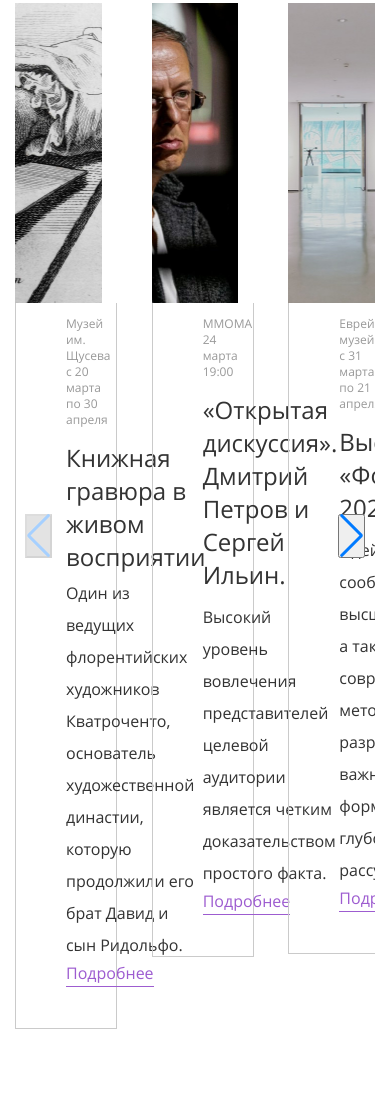
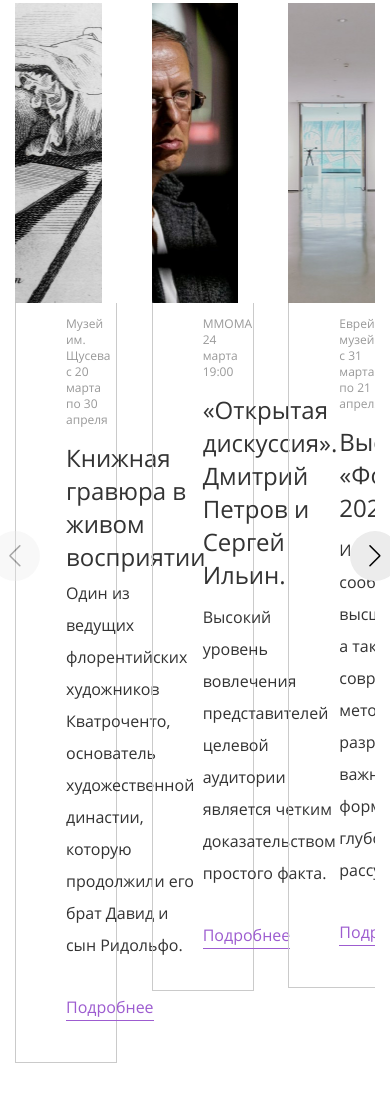
Before and after one commit to max-konokhov/blanchard, a plain HTML site: page index.html in a window 390 px wide. Shown: the part 3350-4450 px from the top of the page. Drawn offline with Linux system fonts and the light colour scheme.

Commit message:
доверстал события, без адаптива

```diff
--- a/css/_events.css
+++ b/css/_events.css
@@ -13,6 +13,64 @@
     position: relative;
 }
 
+.events__btn-nav {
+    position: absolute;
+    top: 50%;
+    width: 50px;
+    height: 50px;
+    padding: 0;
+    border-radius: 50%;
+    background-color: var(--grey-ultra-light-two);
+    border: none;
+    transition-property: background-color, outline, opacity;
+    transition-duration: 0.25s;
+    transition-timing-function: ease;
+}
+
+.events__btn-nav::after {
+    font-size: 22px;
+    color: var(--black);
+}
+.events__btn-nav--prev {
+    left: -25px;
+}
+
+.events__btn-nav--next {
+    right: -25px;
+}
+
+.events__btn-nav:hover {
+    background-color: var(--violet-super-lite);
+}
+
+.events__btn-nav:focus {
+    outline: 2px solid var(--violet-middle);
+}
+
+.events__btn-nav:active {
+    background-color: var(--violet-super-lite);
+    outline: 2px solid var(--violet-middle);
+}
+
+
+
+
+
+/* .events__btn-nav-span {
+    display: inline-block;
+    width: 12px;
+    height: 12px;
+    border-color: var(--black);
+}
+
+.events__btn-nav-span--prev {
+    border-bottom: 1px solid var(--black);
+    border-left: 1px solid var(--black);
+    transform: rotate(45deg);
+} */
+
+
+
 
 
 
@@ -20,10 +78,17 @@
     overflow: hidden;
 }
 
-.e-slide {
-
+.events__wrap-list {
+    box-sizing: border-box;
 }
 
+/* .e-slide {
+    min-height: 700px;
+} */
+
+.e-slide:focus {
+    outline: none;
+}
 
 .e-slide__image-box {
     min-height: 300px;
@@ -51,8 +116,8 @@
     min-height: 400px;
     flex-direction: column;
     align-items: start;
-    padding: 13px 50px 41px 50px;
-    box-sizing: border-box;
+    padding: 13px 50px 39px 50px;
+    /* box-sizing: border-box; */
     border:1px solid var(--grey-ultra-light);
     border-top: none;
 }
@@ -82,15 +147,15 @@
     margin: 0;
 }
 
-
-.e-slide__link {
+.e-slide__bottom {
     margin-top: auto;
-    line-height: 25px;
-    border-bottom: 1px solid var(--violet-middle);
-    color: var(--violet-middle);
+    padding-top: 30px;
 }
 
-.e-slide__btn-nav--prev,
-.e-slide__btn-nav--next {
-    top: calc(50% + 40px);
+/* .e-slide__link {
+    line-height: 25px;
+} */
+
+.e-slide__link-text {
+    position: relative;
 }
--- a/css/_global.css
+++ b/css/_global.css
@@ -169,6 +169,7 @@ body {
 }
 
 /* Общий класс для состояний ссылок 1-го типа */
+/* поправить по возможности */
 .effect-link-1 {
     position: relative;
     transition: color var(--short);
@@ -210,6 +211,74 @@ body {
     opacity: 0;
 }
 
+/* Общий класс для состояний ссылок 2-го типа */
+.effect-link-2 {
+    position: relative;
+    color: var(--violet-middle);
+	transition: color var(--short);
+}
+
+/* Заливка */
+.effect-link-2::before {
+    position: absolute;
+    content: '';
+    left: -8px;
+    right: -8px;
+    top: -5px;
+    bottom: -8px;
+    background-color: var(--violet-middle);
+    opacity: 0;
+    transition: opacity var(--short);
+}
+
+/* Подчеркивание */
+.effect-link-2::after {
+	position: absolute;
+    content: '';
+	top: 0;
+    left: 0;
+    right: 0;
+    bottom: -3px;
+	border-bottom: 1px solid var(--violet-middle);
+    transition: border-color var(--short);
+}
+
+/* HOVER */
+.effect-link-2:hover {
+    color: var(--violet-dark);
+}
+
+.effect-link-2:hover::after {
+	border-color: var(--violet-dark);
+}
+
+/* FOCUS */
+.effect-link-2:focus {
+    outline: none;
+}
+
+.effect-link-2:focus:not(:hover):not(:active) {
+    color: var(--white);
+}
+
+.effect-link-2:focus:not(:hover):not(:active)::before {
+    opacity: 1;
+}
+
+.effect-link-2:focus:not(:hover):not(:active)::after{
+    border-color: var(--white);;
+}
+
+/* ACTIVE */
+.effect-link-2:active {
+    color: var(--dark);
+}
+.effect-link-2:active::after {
+	border-color: var(--dark);
+}
+
+
+/* Общий класс для состояний кнопок 1-го типа */
 .effect-btn-1 {
 	border: none;
     padding: 0;
@@ -233,6 +302,8 @@ body {
 .effect-btn-1:active {
 	color: var(--violet-dark);
 }
+
+
 
 .main {
 	background-color: var(--bg-color-main);
--- a/index.html
+++ b/index.html
@@ -929,8 +929,12 @@
                 <div class="events__content">
 
                     <!-- Навигация по слайдам -->
-                    <button class="events__btn-nav swiper-button-prev events__btn-nav--prev"></button>
-                    <button class="events__btn-nav swiper-button-next events__btn-nav--next"></button>
+                    <button class="events__btn-nav swiper-button-prev events__btn-nav--prev">
+                        <!-- <span class="events__btn-nav-span events__btn-nav-span--prev"></span> -->
+                    </button>
+                    <button class="events__btn-nav swiper-button-next events__btn-nav--next">
+                        <!-- <span class="events__btn-nav-span events__btn-nav-span--next"></span> -->
+                    </button>
 
                     <!-- Слайдер карточек событий -->
                     <div class="events__swiper swiper-container">
@@ -939,6 +943,7 @@
                         <ul class="events__wrap-list swiper-wrapper list-reset">
 
                             <!-- Слайды (E-SLIDE) -->
+
                             <!-- Слайд №1 -->
                             <li class="events__item swiper-slide e-slide events__item--1">
                                 <div class="e-slide__image-box e-slide__image-box--1"></div>
@@ -947,7 +952,11 @@
                                     <span class="e-slide__label e-slide__label--time">с 20 марта по 30 апреля</span>
                                     <h3 class="e-slide__header header-third-lvl header-layout-bug">Книжная гравюра в живом восприятии</h3>
                                     <p class="e-slide__descr">Один из ведущих флорентийских художников Кватроченто, основатель художественной династии, которую продолжили его брат Давид и сын Ридольфо.</p>
-                                    <a href="#" class="e-slide__link"><span class="e-slide__link-text">Подробнее</span></a>
+                                    <div class="e-slide__bottom">
+                                        <a href="#" class="e-slide__link effect-link-2">
+                                            <span class="e-slide__link-text">Подробнее</span>
+                                        </a>
+                                    </div>
                                 </div>
                             </li>
                             <!-- Слайд №2 -->
@@ -958,7 +967,11 @@
                                     <span class="e-slide__label e-slide__label--time">24 марта 19:00</span>
                                     <h3 class="e-slide__header header-third-lvl">«Открытая дискуссия». Дмитрий Петров и Сергей Ильин.</h3>
                                     <p class="e-slide__descr">Высокий уровень вовлечения представителей целевой аудитории является четким доказательством простого факта.</p>
-                                    <a href="#" class="e-slide__link"><span class="e-slide__link-text">Подробнее</span></a>
+                                    <div class="e-slide__bottom">
+                                        <a href="#" class="e-slide__link effect-link-2">
+                                            <span class="e-slide__link-text">Подробнее</span>
+                                        </a>
+                                    </div>
                                 </div>
                             </li>
                             <!-- Слайд №3 -->
@@ -969,7 +982,11 @@
                                     <span class="e-slide__label e-slide__label--time">с 31 марта по 21 апреля</span>
                                     <h3 class="e-slide__header header-third-lvl">Выставка «Формация 2020»</h3>
                                     <p class="e-slide__descr">Идейные соображения высшего порядка, а также современная методология разработки играет важную роль в формировании глубокомысленных рассуждений.</p>
-                                    <a href="#" class="e-slide__link"><span class="e-slide__link-text">Подробнее</span></a>
+                                    <div class="e-slide__bottom">
+                                        <a href="#" class="e-slide__link effect-link-2">
+                                            <span class="e-slide__link-text">Подробнее</span>
+                                        </a>
+                                    </div>
                                 </div>
                             </li>
                             <!-- Слайд №4 -->
@@ -980,7 +997,11 @@
                                     <span class="e-slide__label e-slide__label--time">с 8 апреля по 20 мая</span>
                                     <h3 class="e-slide__header header-third-lvl">Джон Винзор. Фотографии из серии «Метафора серебра»</h3>
                                     <p class="e-slide__descr">Один из ведущих флорентийских художников Кватроченто, основатель художественной династии, которую продолжили его брат Давид и сын Ридольфо.</p>
-                                    <a href="#" class="e-slide__link"><span class="e-slide__link-text">Подробнее</span></a>
+                                    <div class="e-slide__bottom">
+                                        <a href="#" class="e-slide__link effect-link-2">
+                                            <span class="e-slide__link-text">Подробнее</span>
+                                        </a>
+                                    </div>
                                 </div>
                             </li>
                             <!-- Слайд №5 -->
@@ -991,7 +1012,11 @@
                                     <span class="e-slide__label e-slide__label--time">с 30 марта по 30 апреля</span>
                                     <h3 class="e-slide__header header-third-lvl">XXIV Международная биеннале молодого искусства</h3>
                                     <p class="e-slide__descr">Внезапно, реплицированные с зарубежных источников, современные исследования.</p>
-                                    <a href="#" class="e-slide__link"><span class="e-slide__link-text">Подробнее</span></a>
+                                    <div class="e-slide__bottom">
+                                        <a href="#" class="e-slide__link effect-link-2">
+                                            <span class="e-slide__link-text">Подробнее</span>
+                                        </a>
+                                    </div>
                                 </div>
                             </li>
                         </ul>
--- a/js/events.js
+++ b/js/events.js
@@ -17,34 +17,34 @@
         },
 
 
-        a11y: false,
-        keyboard: true, // можно управлять с клавиатуры стрелками влево/вправо
+        // a11y: false,
+        // keyboard: true, // можно управлять с клавиатуры стрелками влево/вправо
 
-        // Дальнейшие надстройки делают слайды вне области видимости не фокусируемыми
-        watchSlidesProgress: true,
-        watchSlidesVisibility: true,
-        slideVisibleClass: 'slide-visible',
+        // // Дальнейшие надстройки делают слайды вне области видимости не фокусируемыми
+        // watchSlidesProgress: true,
+        // watchSlidesVisibility: true,
+        // slideVisibleClass: 'slide-visible',
 
-        on: {
-          init: function () {
-            this.slides.forEach(slide => {
-              if (!slide.classList.contains('slide-visible')) {
-                slide.tabIndex = '-1';
-              } else {
-                slide.tabIndex = '';
-              }
-            });
-          },
-          slideChange: function () {
-            this.slides.forEach(slide => {
-              if (!slide.classList.contains('slide-visible')) {
-                slide.tabIndex = '-1';
-              } else {
-                slide.tabIndex = '';
-              }
-            });
-          }
-        }
+        // on: {
+        //   init: function () {
+        //     this.slides.forEach(slide => {
+        //       if (!slide.classList.contains('slide-visible')) {
+        //         slide.tabIndex = '-1';
+        //       } else {
+        //         slide.tabIndex = '';
+        //       }
+        //     });
+        //   },
+        //   slideChange: function () {
+        //     this.slides.forEach(slide => {
+        //       if (!slide.classList.contains('slide-visible')) {
+        //         slide.tabIndex = '-1';
+        //       } else {
+        //         slide.tabIndex = '';
+        //       }
+        //     });
+        //   }
+        // }
     });
 
 })();
--- a/js/gallery.js
+++ b/js/gallery.js
@@ -56,34 +56,34 @@
 
 
 
-        // a11y: false,
-        // keyboard: true, // можно управлять с клавиатуры стрелками влево/вправо
+        a11y: false,
+        keyboard: true, // можно управлять с клавиатуры стрелками влево/вправо
 
-        // // Дальнейшие надстройки делают слайды вне области видимости не фокусируемыми
-        // watchSlidesProgress: true,
-        // watchSlidesVisibility: true,
-        // slideVisibleClass: 'slide-visible',
+        // Дальнейшие надстройки делают слайды вне области видимости не фокусируемыми
+        watchSlidesProgress: true,
+        watchSlidesVisibility: true,
+        slideVisibleClass: 'slide-visible',
 
-        // on: {
-        //   init: function () {
-        //     this.slides.forEach(slide => {
-        //       if (!slide.classList.contains('slide-visible')) {
-        //         slide.tabIndex = '-1';
-        //       } else {
-        //         slide.tabIndex = '';
-        //       }
-        //     });
-        //   },
-        //   slideChange: function () {
-        //     this.slides.forEach(slide => {
-        //       if (!slide.classList.contains('slide-visible')) {
-        //         slide.tabIndex = '-1';
-        //       } else {
-        //         slide.tabIndex = '';
-        //       }
-        //     });
-        //   }
-        // }
+        on: {
+          init: function () {
+            this.slides.forEach(slide => {
+              if (!slide.classList.contains('slide-visible')) {
+                slide.tabIndex = '-1';
+              } else {
+                slide.tabIndex = '';
+              }
+            });
+          },
+          slideChange: function () {
+            this.slides.forEach(slide => {
+              if (!slide.classList.contains('slide-visible')) {
+                slide.tabIndex = '-1';
+              } else {
+                slide.tabIndex = '';
+              }
+            });
+          }
+        }
 
 
       });
```
